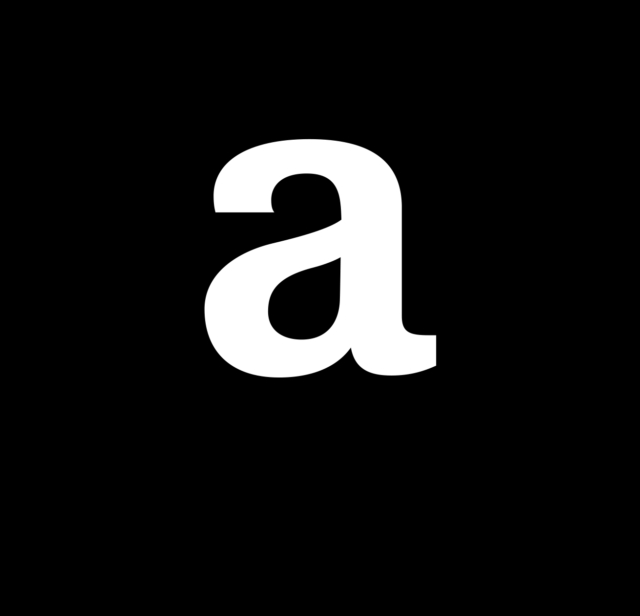
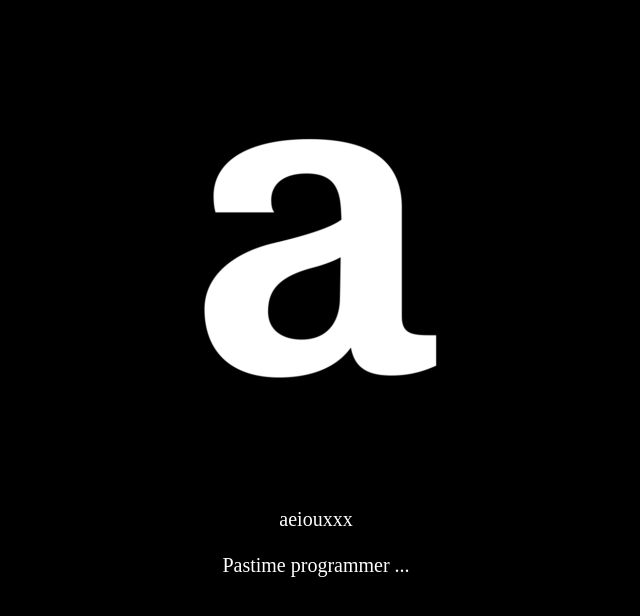
Before and after one commit to aeiouxxx/aeiouxxx.github.io, a plain HTML site: page index.html in a window 1280 px wide. Shown: the whole page, without its empty margins (324-964 px from the left). Drawn offline with Linux system fonts and the light colour scheme.

Commit message:
css changed

```diff
--- a/css/index.css
+++ b/css/index.css
@@ -1,5 +1,6 @@
 body {
 	background-color: #000000;
+	color: #ffffff;
+	font-size: 20;
 	text-align: center;
-	text-color: #FFFFFF;
 }
```
